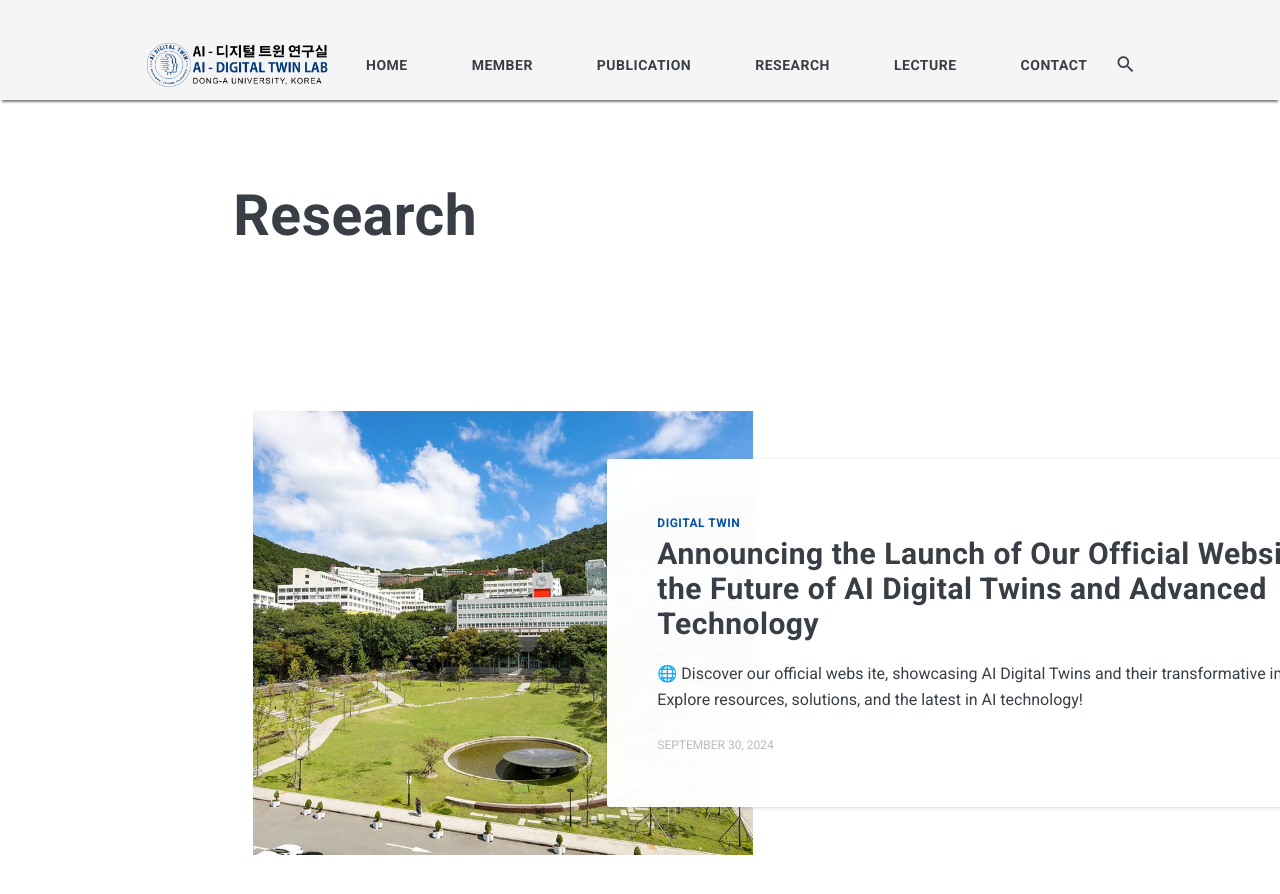
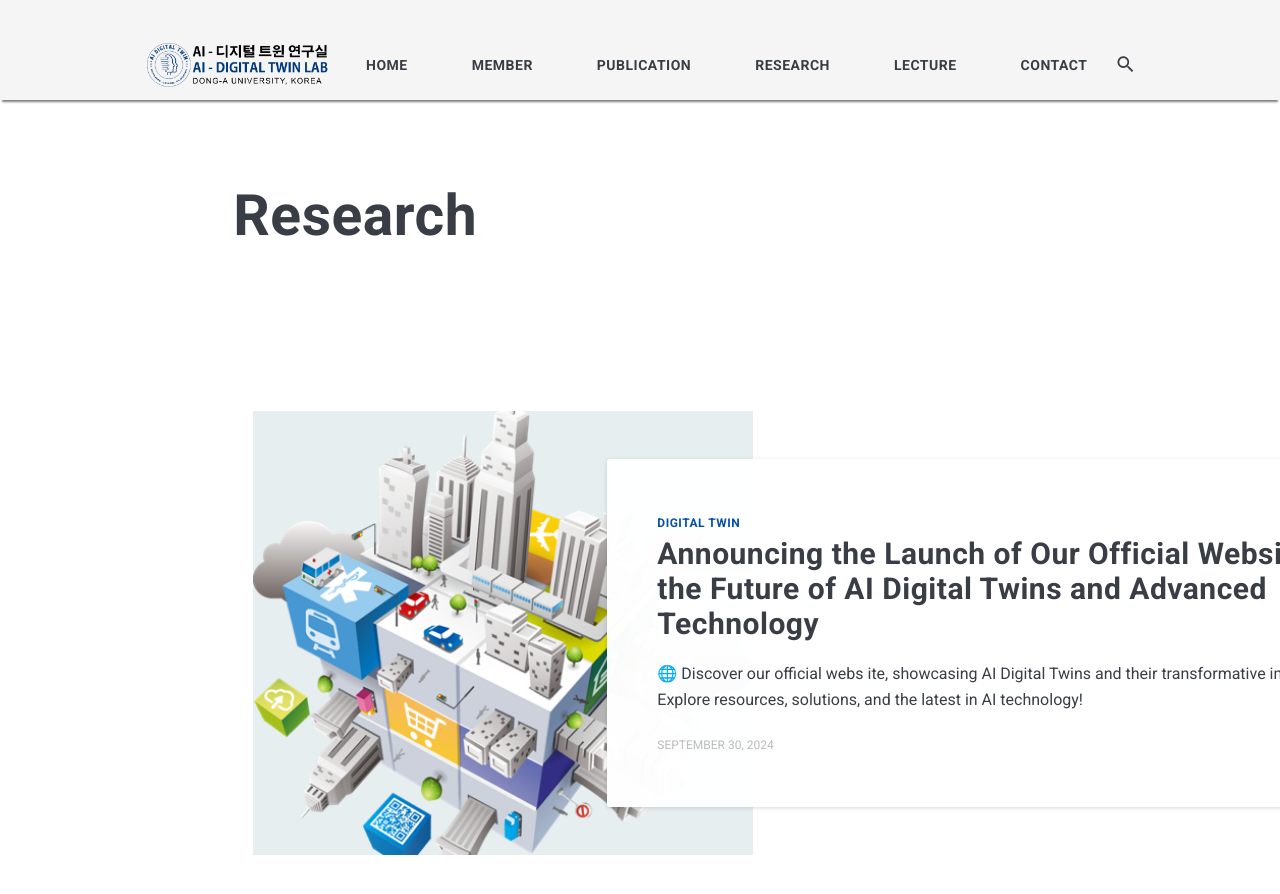
Before and after one commit to AIDTLab-DAU/AIDTLab-DAU.github.io, a Jekyll site: the page built from _pages/3-research.md, in a window 1280 px wide and 900 px high. Shown: the top 894 px of the window. Built offline with Jekyll 4.4.1, drawn with Linux system fonts in a browser that asks for light colours; nearby versions of some CDN libraries.

Commit message:
Updated wrong information

```diff
--- a/_pages/3-research.md
+++ b/_pages/3-research.md
@@ -15,7 +15,7 @@ toc_label: "Table of Contents"
 <div class="article" style="width: max-content;">
   <div class="container">
     <div class="article__wrapper">
-        <a href="/research/digital_twin" class="article__image" style="background-image: url(/images/DongASeunghakView.png); width : 500px; height : 444px"></a>
+        <a href="/research/digital_twin" class="article__image" style="background-image: url(/images/digital-twin-project.png); width : 500px; height : 444px"></a>
         <div class="article__content ">
           <div class="article-tags">
             <div class="article-tags__box">
```
Also changed, not shown: _pages/99-lhx.md (+1 -1 lines), images/digital-twin-project.png (added).
